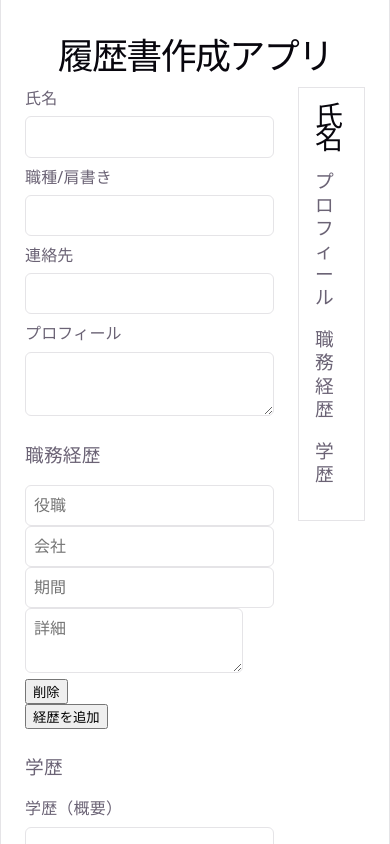
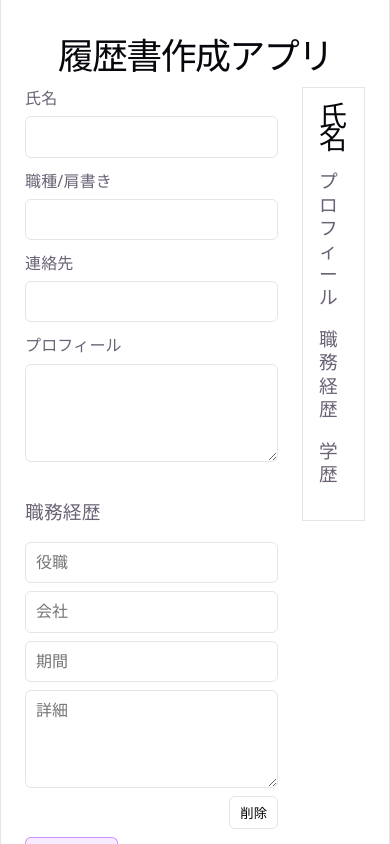
Before and after one commit to cucumber1117/App11_resume, a React (Vite) app: page / in a window 390 px wide. Both pictures are taken after a click on the button "経歴を追加". Shown: the top 844 px of the page. Built offline with nearby package versions, Linux system fonts and the light colour scheme.

Commit message:
cssモジュール作成

```diff
--- a/src/pages/ResumeForm/ResumeForm.jsx
+++ b/src/pages/ResumeForm/ResumeForm.jsx
@@ -1,4 +1,5 @@
 import { useState, useEffect } from 'react'
+import styles from './ResumeForm.module.css'
 
 export default function ResumeForm({ data, onChange, onSave }) {
   const [local, setLocal] = useState(data)
@@ -38,50 +39,50 @@ export default function ResumeForm({ data, onChange, onSave }) {
   }
 
   return (
-    <form className="resume-form" onSubmit={(e) => { e.preventDefault(); onSave(local) }}>
-      <label>
+    <form className={styles.resumeForm} onSubmit={(e) => { e.preventDefault(); onSave(local) }}>
+      <label className={styles.label}>
         氏名
-        <input value={local.name || ''} onChange={(e) => updateField('name', e.target.value)} />
+        <input className={styles.input} value={local.name || ''} onChange={(e) => updateField('name', e.target.value)} />
       </label>
 
-      <label>
+      <label className={styles.label}>
         職種/肩書き
-        <input value={local.title || ''} onChange={(e) => updateField('title', e.target.value)} />
+        <input className={styles.input} value={local.title || ''} onChange={(e) => updateField('title', e.target.value)} />
       </label>
 
-      <label>
+      <label className={styles.label}>
         連絡先
-        <input value={local.contact || ''} onChange={(e) => updateField('contact', e.target.value)} />
+        <input className={styles.input} value={local.contact || ''} onChange={(e) => updateField('contact', e.target.value)} />
       </label>
 
-      <label>
+      <label className={styles.label}>
         プロフィール
-        <textarea value={local.summary || ''} onChange={(e) => updateField('summary', e.target.value)} />
+        <textarea className={styles.textarea} value={local.summary || ''} onChange={(e) => updateField('summary', e.target.value)} />
       </label>
 
-      <section>
+      <section className={styles.section}>
         <h3>職務経歴</h3>
         {(local.experiences || []).map((ex, idx) => (
-          <div key={idx} className="exp-item">
-            <input placeholder="役職" value={ex.title} onChange={(e) => updateExperience(idx, 'title', e.target.value)} />
-            <input placeholder="会社" value={ex.company} onChange={(e) => updateExperience(idx, 'company', e.target.value)} />
-            <input placeholder="期間" value={ex.dates} onChange={(e) => updateExperience(idx, 'dates', e.target.value)} />
-            <textarea placeholder="詳細" value={ex.description} onChange={(e) => updateExperience(idx, 'description', e.target.value)} />
-            <button type="button" onClick={() => removeExperience(idx)}>削除</button>
+          <div key={idx} className={styles.expItem}>
+            <input className={styles.input} placeholder="役職" value={ex.title} onChange={(e) => updateExperience(idx, 'title', e.target.value)} />
+            <input className={styles.input} placeholder="会社" value={ex.company} onChange={(e) => updateExperience(idx, 'company', e.target.value)} />
+            <input className={styles.input} placeholder="期間" value={ex.dates} onChange={(e) => updateExperience(idx, 'dates', e.target.value)} />
+            <textarea className={styles.textarea} placeholder="詳細" value={ex.description} onChange={(e) => updateExperience(idx, 'description', e.target.value)} />
+            <button className={styles.removeBtn} type="button" onClick={() => removeExperience(idx)}>削除</button>
           </div>
         ))}
-        <button type="button" onClick={addExperience}>経歴を追加</button>
+        <button className={styles.addBtn} type="button" onClick={addExperience}>経歴を追加</button>
       </section>
 
-      <section>
+      <section className={styles.section}>
         <h3>学歴</h3>
-        <label>
+        <label className={styles.label}>
           学歴（概要）
-          <textarea value={local.education || ''} onChange={(e) => updateField('education', e.target.value)} />
+          <textarea className={styles.textarea} value={local.education || ''} onChange={(e) => updateField('education', e.target.value)} />
         </label>
       </section>
 
-      <div className="form-actions">
+      <div className={styles.formActions}>
         <button type="submit">保存</button>
       </div>
     </form>
--- /dev/null
+++ b/src/pages/ResumeForm/ResumeForm.module.css
@@ -0,0 +1,64 @@
+.resumeForm {
+  display: flex;
+  flex-direction: column;
+  gap: 12px;
+  text-align: left;
+}
+
+.label {
+  display: flex;
+  flex-direction: column;
+  gap: 6px;
+  font-weight: 500;
+}
+
+.input {
+  padding: 8px 10px;
+  border: 1px solid var(--border);
+  border-radius: 6px;
+  font: inherit;
+}
+
+.textarea {
+  padding: 8px 10px;
+  border: 1px solid var(--border);
+  border-radius: 6px;
+  min-height: 80px;
+  font: inherit;
+}
+
+.section {
+  margin-top: 8px;
+}
+
+.expItem {
+  display: grid;
+  grid-template-columns: 1fr 1fr;
+  gap: 8px;
+  align-items: start;
+  margin-bottom: 8px;
+}
+
+.removeBtn {
+  grid-column: 1 / -1;
+  justify-self: end;
+  background: #fff;
+  border: 1px solid var(--border);
+  padding: 6px 10px;
+  border-radius: 6px;
+}
+
+.addBtn {
+  padding: 8px 12px;
+  background: var(--accent-bg);
+  border: 1px solid var(--accent-border);
+  border-radius: 6px;
+}
+
+.formActions {
+  margin-top: 12px;
+}
+
+@media (max-width: 800px) {
+  .expItem { grid-template-columns: 1fr; }
+}
```
